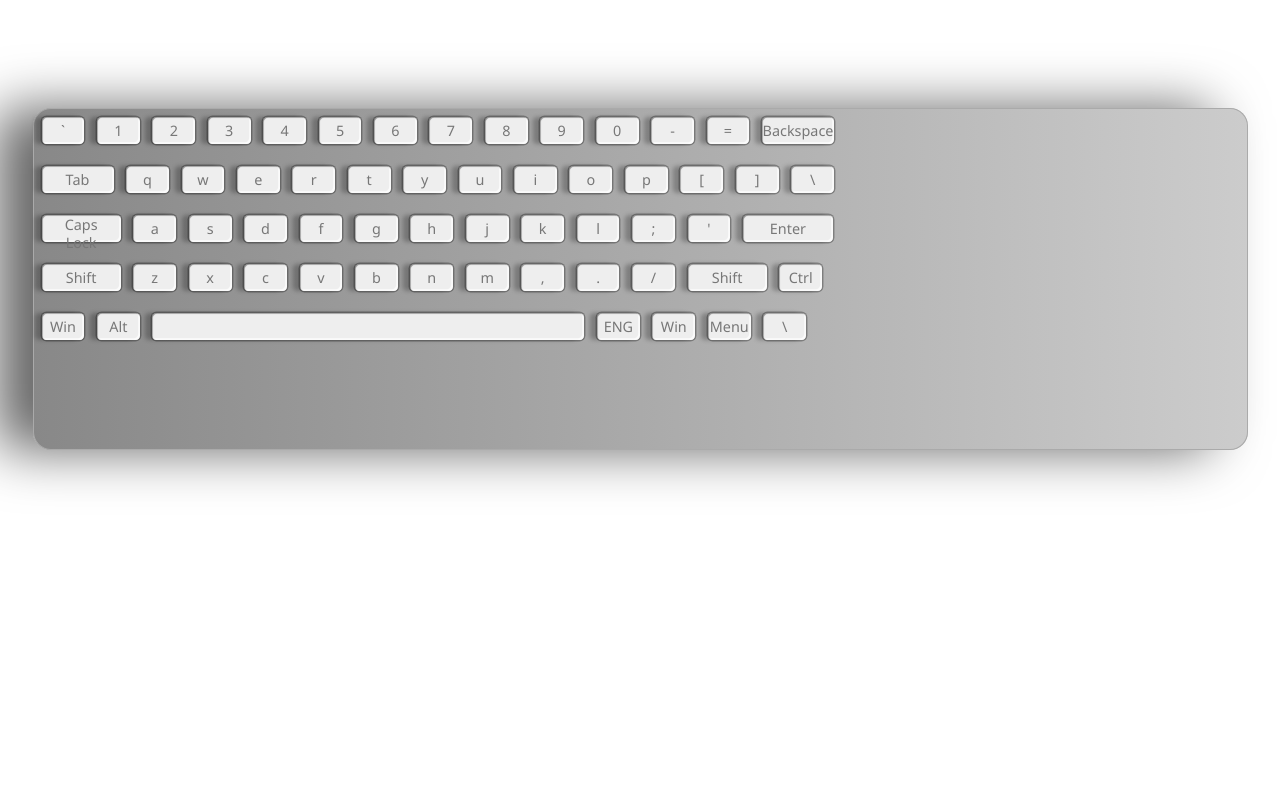
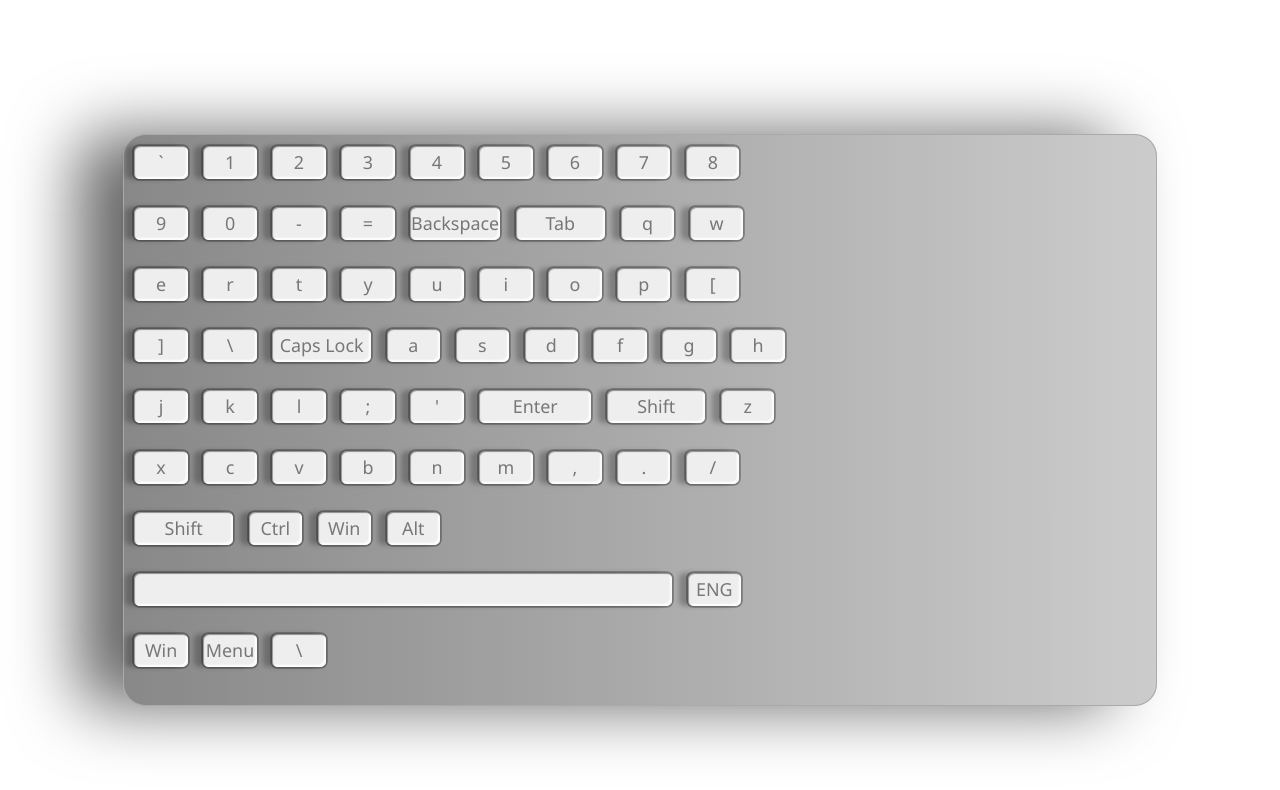
Before and after one commit to LyssenkoAlex/virtual_keyboard, a website with bundled scripts: page index.html in a window 1280 px wide. Built offline with nearby package versions, Linux system fonts and the light colour scheme.

Commit message:
refactor: some style

```diff
--- a/sass/components/_keyboard.scss
+++ b/sass/components/_keyboard.scss
@@ -5,9 +5,8 @@
   display: grid;
   grid-template-columns: 5fr 1fr 1fr;
   grid-gap: 0.375em 0.875em;
-  font-size: 36px;
+  font-size: 2.8em;
   margin: 3em auto 0 auto;
   padding: 0.25em;
-  width: 33.25em;
-  height: 9em;
+  width: 80%;
 }
--- a/src/script.js
+++ b/src/script.js
@@ -6,27 +6,21 @@ import {CLASS_SIZE} from "./constants.js";
 init('eng');
 
 function init(lang) {
-    console.log('stater')
 
     let el = document.querySelector(".keyboard");
     let row = document.createElement('div');
     row.classList.add('row');
-    ALPHABET.filter((x) =>{
-       return true
-    }).forEach((y) => {
+    ALPHABET.forEach((y) => {
         let button = document.createElement('button');
         button.type = 'button';
         button.classList.add(CLASS_SIZE[y.size].CLASS);
         let span = document.createElement('span');
-        span.classList.add('sm')
+        span.classList.add('sm');
         let textNode = document.createTextNode(y.eng);
         span.append(textNode);
-
         button.append(span);
         row.append(button);
         el.append(row);
     })
 
-
-
 }
```
Also changed, not shown: sass/style.css, 1 other file.
